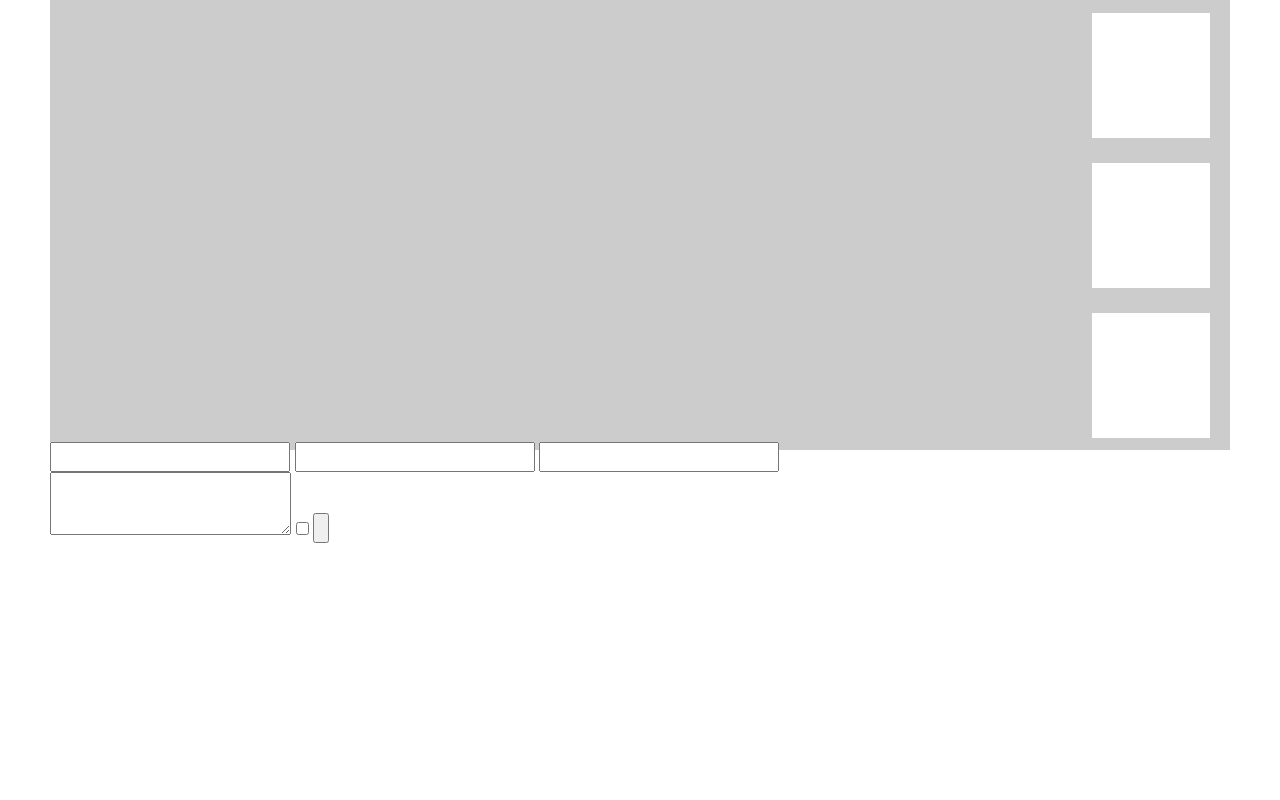
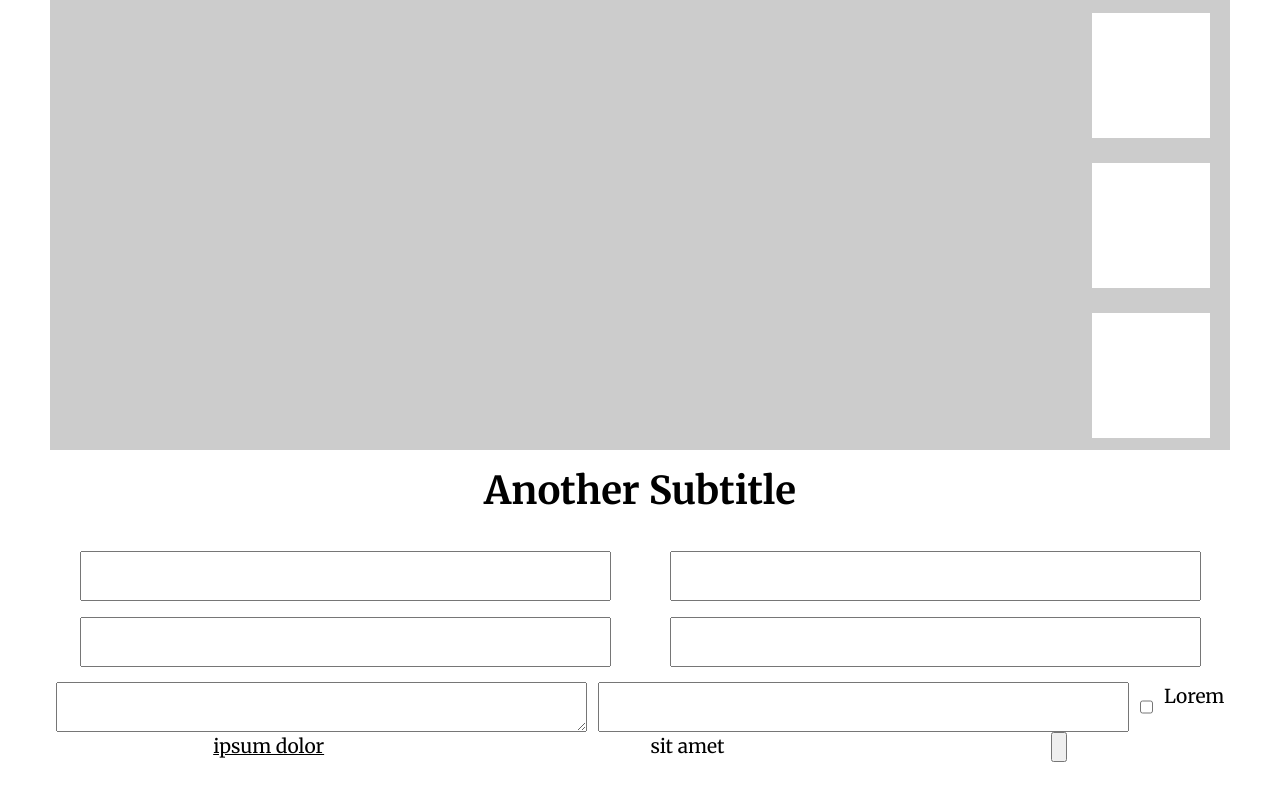
Before and after one commit to tnieborg/personal_sprint, a website: page wireframe/index.html in a window 1280 px wide. Shown: the part 1502-2302 px from the top of the page. Before the commit the page ends 2194 px from the top, so only its background shows below. Drawn offline with Linux system fonts and the light colour scheme.

Commit message:
Working on the layout of the form

```diff
--- a/wireframe/index.html
+++ b/wireframe/index.html
@@ -30,6 +30,7 @@
 				<p>lorem ipsum dolor sit</p>
 			</article>
 		</header>
+
 		<main class="main">
 			<h2>Introduction</h2>
 			<section class="intro">
@@ -58,12 +59,21 @@
 				</div>
 			</section>
 			<section class="form">
-            <input type="text" class="form__">
-            <input type="text" class="form__">
-            <input type="text" class="form__">
-            <textarea class="form__"></textarea>
-            <input type="checkbox" class="form__">
+				<h2>Another Subtitle</h2>
+				<div class="form__row">
+					<input type="text" class="form__input">
+					<input type="text" class="form__input">
+				</div>
+				<div class="form__row">
+					<input type="text" class="form__input">
+					<input type="text" class="form__input">
+				</div>
+				<div class="form__row">
+					<textarea class="form__input"></textarea>
+					<input type="text" class="form__input">
+					<input type="checkbox" class="form__"> Lorem <u>ipsum dolor</u> sit amet
 					<input type="button" class="form__">
+				</div>
 			</section>
 		</main>
 	</body>
--- a/wireframe/sass/partials/_layout.scss
+++ b/wireframe/sass/partials/_layout.scss
@@ -1,19 +1,23 @@
-.main{
+.main {
 	padding: 50px;
-  h2{
+
+	h2 {
 		text-align: center;
 	}
 }
-.intro{
+
+.intro {
 	display: flex;
 	justify-content: space-between;
-  .leftbox{
+
+	.leftbox {
 		text-align: justify;
 		text-justify: newspaper;
 		width: 40%;
 		justify-content: flex-start;
 	}
-  .rightbox{
+
+	.rightbox {
 		text-align: justify;
 		text-justify: newspaper;
 		width: 40%;
@@ -21,13 +25,15 @@
 	}
 }
 
-.gallery{
+.gallery {
 	margin-top: 25px;
 	height: 665px;
-  h2{
+
+	h2 {
 		width: 100%;
 	}
-  .image{
+
+	.image {
 		display: flex;
 		flex-direction: column;
 		justify-content: space-around;
@@ -40,13 +46,36 @@
 			height: 125px;
 			width: 10%;
 			background-color: #FFFFFF;
-      &:hover{
+
+			&:hover {
 				background-color: #E4E6E9;
 			}
 		}
 	}
 }
-.form{
+
+.form {
+	display: flex;
+	flex-wrap: wrap;
+	margin-top: 20px;
+	align-content: space-between;
+	justify-content: center;
+	height: 300px;
+	width: 100%;
+
+	&__row {
+		display: flex;
+		justify-content: space-around;
+		width: 100%;
+		flex-wrap: wrap;
+	}
+
+	&__input {
+		width: 45%;
+		height: 50px;
+
+		&--textarea {
 			height: 200px;
-  width: 80%;
 		}
+	}
+}
```
Also changed, not shown: wireframe/css/style.css. Lines whose indentation alone changed are shown as unchanged.
